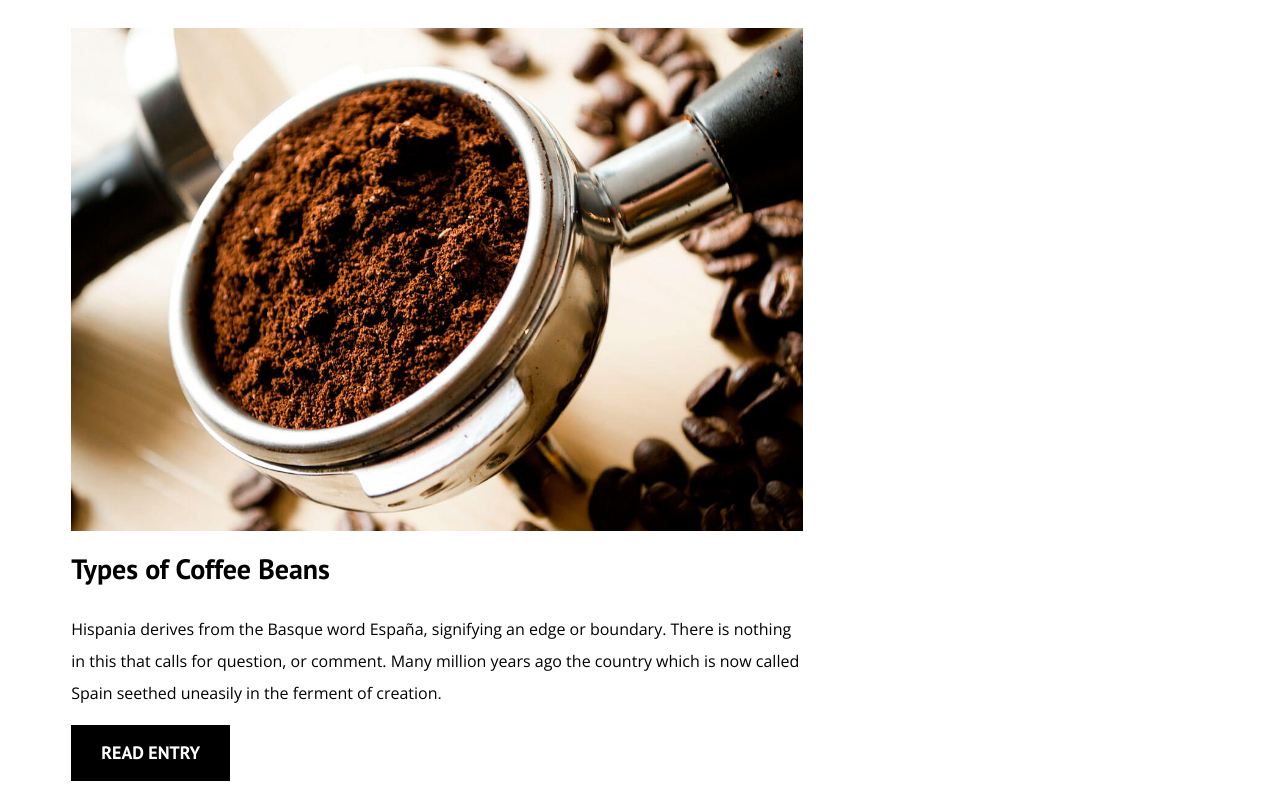
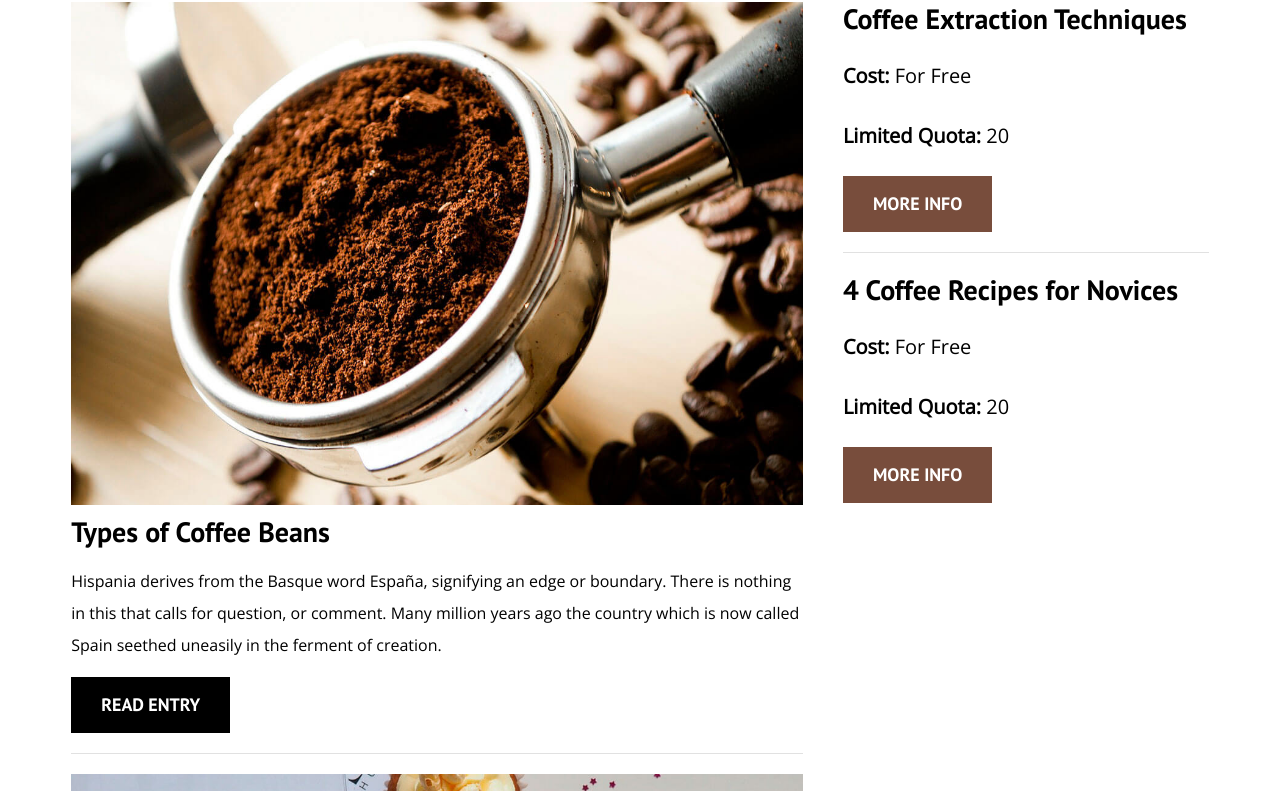
Before and after one commit to ArturoHDZG/BlogCafe, a plain HTML site: page index.html in a window 1280 px wide. Shown: the part 708-1499 px from the top of the page. Drawn offline with nearby package versions, Linux system fonts and the light colour scheme.

Commit message:
Main Page Finished

```diff
--- a/css/style.css
+++ b/css/style.css
@@ -26,14 +26,16 @@ body {
 }
 
 .Container {
-    max-width: 120rem;
     margin: 0 auto;
-    width: 90%;
+    width: min(90%, 120rem);
 }
 
 a { text-decoration: none; }
 
-h1, h2, h3, h4 { font-family: var(--PTSans); }
+h1, h2, h3, h4 {
+    font-family: var(--PTSans);
+    line-height: 1.2;
+}
 
 h1 { font-size: 4.8rem; }
 
@@ -60,6 +62,8 @@ img { max-width: 100%; }
     background-size: cover;
     height: 60rem;
 }
+
+.TopBar { padding-top: 3rem; }
 
 .Header_Text {
     color: var(--White);
@@ -110,13 +114,56 @@ img { max-width: 100%; }
     background-color: var(--Black);
 }
 
+.Button-Secondary {
+    background-color: var(--Primary);
+}
+
+/* Courses Section */
+.Courses {
+    list-style: none;
+}
+
+.WidgetCourse {
+    border-bottom: 0.1rem solid var(--WhiteGrayish);
+    margin-bottom: 2rem;
+}
+
+.WidgetCourse:last-of-type {
+    border: none;
+    margin-bottom: 0;
+}
+
+.WidgetCourse_Label {
+    font-family: var(--OpenSans);
+    font-weight: bold;
+}
+
+.WidgetCourse_Info {
+    font-weight: normal;
+}
+
+.WidgetCourse_Label,
+.WidgetCourse_Info { font-size: 2rem; }
+
+/* Footer */
+.Footer {
+    background-color: var(--Black);
+    padding: 3rem 0;
+    margin-top: 4rem;
+}
+
+.Copyright {
+    font-size: 1.2rem;
+    font-family: var(--PTSans);
+}
+
 /* Media Queries */
 @media (min-width: 768px) {
     .Header_Text {
         margin-top: 15rem;
     }
 
-    .TopBar {
+    .TopBar, .DownBar {
         display: flex;
         align-items: center;
         justify-content: space-between;
--- a/index.html
+++ b/index.html
@@ -84,7 +84,36 @@
         </main>
         <aside class="SideBar">
             <h3>Our Courses & Workshops</h3>
+            <ul class="Courses no-padding">
+                <li class="WidgetCourse">
+                    <h4 class="no-margin">Coffee Extraction Techniques</h4>
+                    <p class="WidgetCourse_Label">Cost: <span class="WidgetCourse_Info">For Free</span></p>
+                    <p class="WidgetCourse_Label">Limited Quota: <span class="WidgetCourse_Info">20</span></p>
+                    <a class="Button Button-Secondary text-center" href="content.html">More Info</a>
+                </li>
+                <li class="WidgetCourse">
+                    <h4 class="no-margin">4 Coffee Recipes for Novices</h4>
+                    <p class="WidgetCourse_Label">Cost: <span class="WidgetCourse_Info">For Free</span></p>
+                    <p class="WidgetCourse_Label">Limited Quota: <span class="WidgetCourse_Info">20</span></p>
+                    <a class="Button Button-Secondary text-center" href="content.html">More Info</a>
+                </li>
+            </ul>
         </aside>
-    </div>
+    </div> <!-- /.Container -->
+    <footer class="Footer">
+        <div class="Container">
+            <div class="DownBar">
+                <a class="Logo" href="index.html">
+                    <h1 class="Logo_Name no-margin text-center">Blog<span class="Logo_Bold">DeCafé</span></h1>
+                </a>
+                <nav class="Navigation">
+                    <a href="about-us.html" class="Navigation_Link text-center">About</a>
+                    <a href="courses.html" class="Navigation_Link text-center">Courses</a>
+                    <a href="contact.html" class="Navigation_Link text-center">Contact</a>
+                </nav>
+            </div> <!-- /.DownBar -->
+        </div> <!-- /.Container -->
+    </footer>
+    <p class="Copyright no-margin text-center">Copyright 2022. Arturo Hernández Garza</p>
 </body>
 </html>
```
